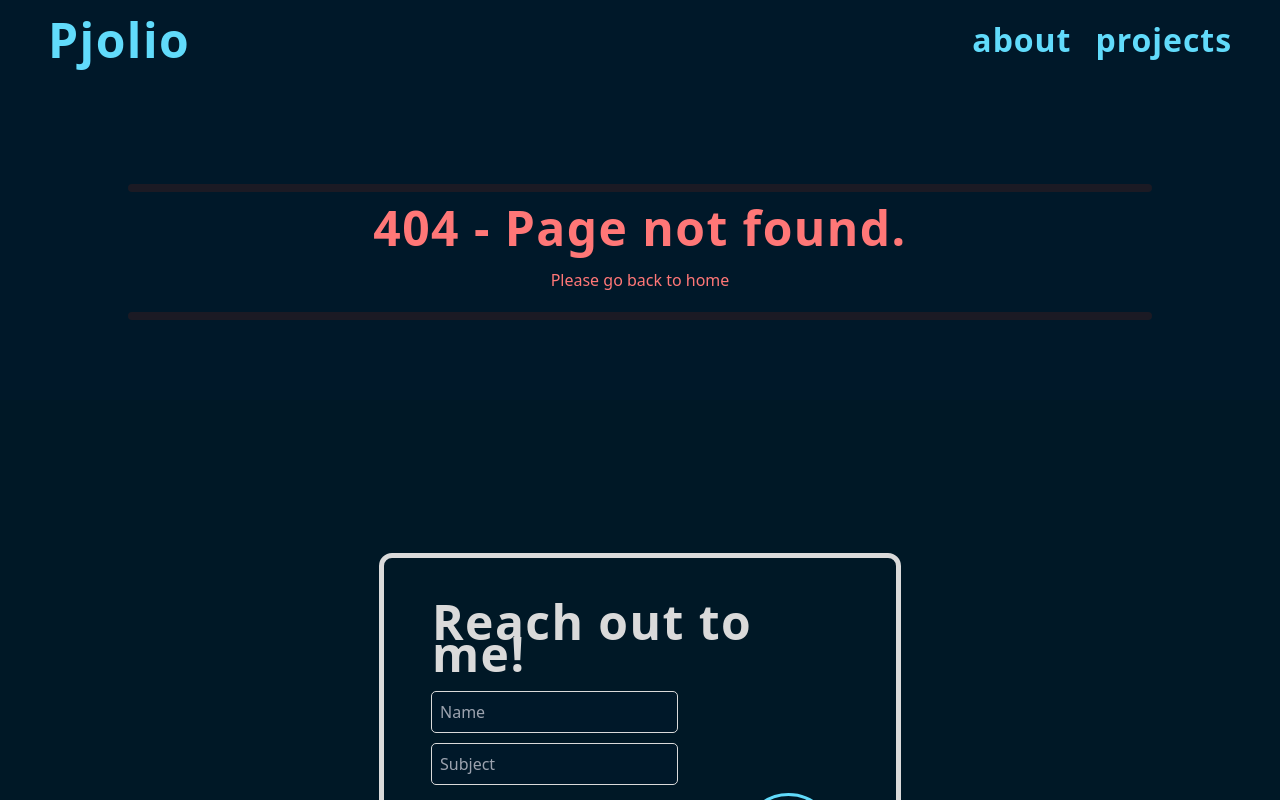
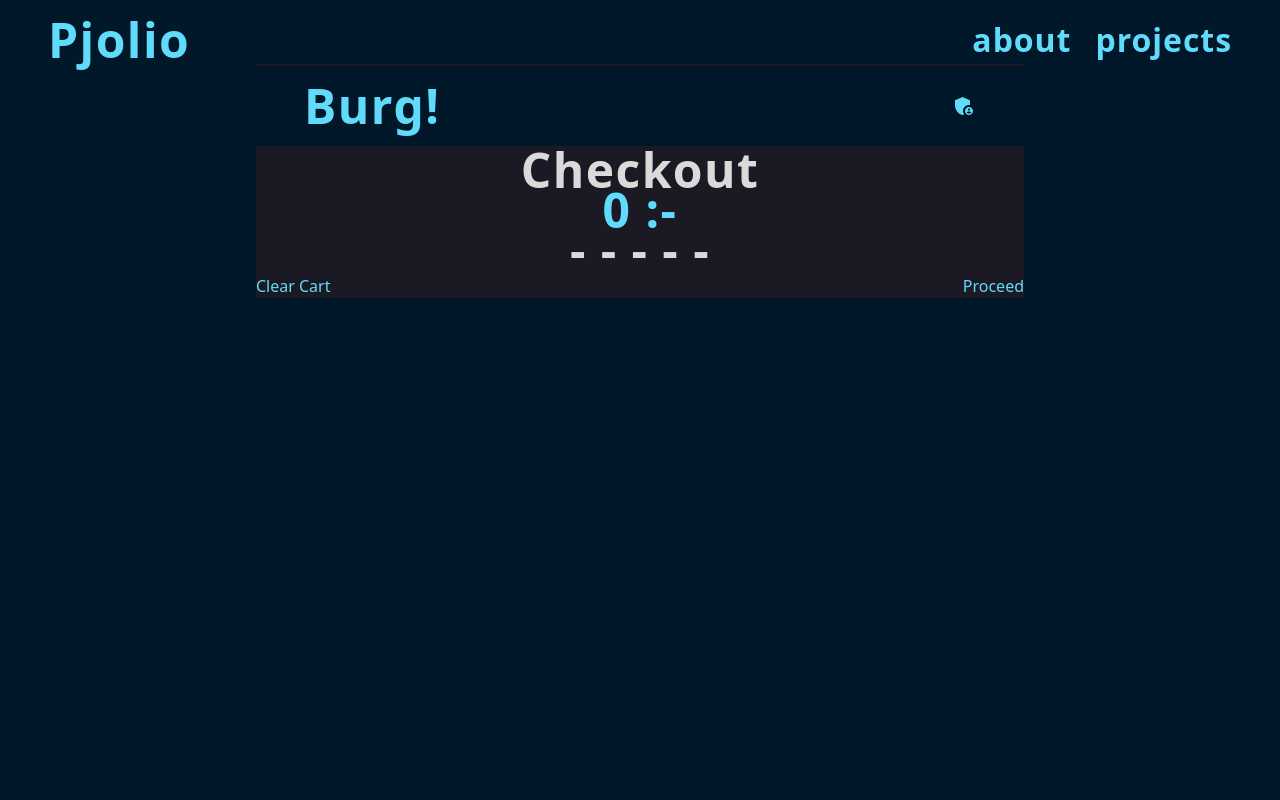
Before and after one commit to Phillipe-Jarnefors/ReactApp-portfolio, a React (Vite) app: page /webshop/checkout in a window 1280 px wide. Before the commit this address had no page. Shown: the top 800 px of the page. Built offline with nearby package versions, Linux system fonts and the light colour scheme; some icons are missing.

Commit message:
Cart finished

```diff
--- a/src/main.tsx
+++ b/src/main.tsx
@@ -19,6 +19,8 @@ import ProductsWS, {
 import ProductDetailWS, {
   loader as productDetailLoader,
 } from "./projects/webshop/pages/ProductDetailWS"
+import { CartProvider } from "./utils/CartContext"
+import CheckoutWS from "./projects/webshop/pages/CheckoutWS"
 
 const router = createBrowserRouter(
   createRoutesFromElements(
@@ -37,6 +39,7 @@ const router = createBrowserRouter(
           element={<ProductDetailWS />}
           loader={productDetailLoader}
         />
+        <Route path="checkout" element={<CheckoutWS />} />
       </Route>
 
       <Route
@@ -56,6 +59,8 @@ function App() {
 
 ReactDOM.createRoot(document.getElementById("root") as HTMLDivElement).render(
   <React.StrictMode>
-    <App />
+    <CartProvider>
+      <App />
+    </CartProvider>
   </React.StrictMode>
 )
--- a/src/projects/webshop/components/HeaderWS.tsx
+++ b/src/projects/webshop/components/HeaderWS.tsx
@@ -2,18 +2,113 @@ import { Link } from "react-router-dom"
 import ShoppingCartIcon from "@mui/icons-material/ShoppingCart"
 import AdminPanelSettingsIcon from "@mui/icons-material/AdminPanelSettings"
 import { Badge } from "@mui/material"
+import { useContext, useEffect, useState } from "react"
+import { CartContext } from "../../../utils/CartContext"
+import { Icon } from "@iconify/react/dist/iconify.js"
 
 export default function HeaderWS() {
+  const { cart, emptyCart, addToCart, removeFromCart, totalPriceCart } =
+    useContext(CartContext)
+  const [displayCart, setDisplayedCart] = useState(true)
+  const totalPrice = totalPriceCart()
+
+  const cartLength = cart.reduce(
+    (total, product) => total + product.quantity,
+    0
+  )
+
+  useEffect(() => {
+    setDisplayedCart(false)
+  }, [cartLength <= 0])
+
+  const cartProductsElement = cart.map((product) => (
+    <ul className="flex flex-col gap-2 items-center mb-4">
+      <li className="text-xl">{product.name}</li>
+      <div className="flex gap-4 items-center justify-center text-xl">
+        <button onClick={() => removeFromCart(product._id)}>
+          <p className="">-</p>
+        </button>
+        <img className="h-12 w-12 rounded-full" src={product.image} alt="" />
+        <button onClick={() => addToCart(product)}>
+          <p className="">+</p>
+        </button>
+      </div>
+      <li className="text-standard">
+        <div className="flex gap-2">
+          <p>{product.quantity}x</p>
+          <p>{product.price} :-</p>
+        </div>
+        {/* <p className=" text-secondary border-secondary">Remove</p> */}
+      </li>
+    </ul>
+  ))
+
   return (
-    <div className="border-t-2 border-abstract text-xl flex gap-2 items-center fixed w-full px-6 py-6 mt-8 xl:px-12 z-10 top-12 left-0 bg-background">
-      <h1 className="text-primary hover:cursor-pointer mr-auto">
-        <Link to=".">Burg!</Link>
-      </h1>
+    <div className="">
+      <div className="border-t-2 border-abstract text-xl flex gap-2 items-center w-full  py-6 mt-8 xl:px-12 z-10 top-12 left-0 bg-background">
+        <h1 className="text-primary hover:cursor-pointer mr-auto">
+          <Link to=".">Burg!</Link>
+        </h1>
+        <AdminPanelSettingsIcon className="text-primary" />
+        {cartLength ? (
+          <Badge badgeContent={cartLength} color="primary">
+            <button onClick={() => setDisplayedCart(!displayCart)}>
+              <ShoppingCartIcon className="text-primary" />
+            </button>
+          </Badge>
+        ) : (
+          ""
+        )}
+      </div>
 
-      <AdminPanelSettingsIcon className="text-primary" />
-      <Badge badgeContent={4} color="primary">
-        <ShoppingCartIcon className="text-primary" />
-      </Badge>
+      <header
+        className={` flex justify-between fixed  px-6 py-6 xl:px-12 z-20 transition duration-1000`}
+      >
+        <nav className="flex sm:gap-6 items-center">
+          <section
+            className={`fixed right-0 top-0 flex flex-col  text-primary backdrop-blur-xl backdrop-brightness-50  h-[100%] transform transition-transform duration-100 ${
+              displayCart ? "translate-x-0 w-[70%]" : "translate-x-64"
+            }`}
+          >
+            <div className="flex items-center justify-between">
+              <button
+                onClick={() => setDisplayedCart(!displayCart)}
+                className="mx-5 my-5 "
+              >
+                <Icon
+                  className="h-8 w-8 transition hover:translate-x-[-5px]"
+                  icon="maki:cross"
+                />
+              </button>
+              <p className="">Total: {totalPrice} :-</p>
+              <Link to="./checkout">
+                <button
+                  onClick={() => setDisplayedCart(!displayCart)}
+                  className="mx-5 my-5 "
+                >
+                  <Icon
+                    className="h-8 w-8 transition hover:translate-x-[-5px]"
+                    icon="material-symbols:shopping-cart-checkout-rounded"
+                  />
+                </button>
+              </Link>
+            </div>
+            {cartProductsElement}
+            <div className="flex justify-center fixed bottom-4 w-full">
+              <button
+                onClick={() => {
+                  emptyCart()
+                  setDisplayedCart(false)
+                }}
+              >
+                <p className="border-2 border-secondary text-secondary rounded px-4">
+                  Empty Cart
+                </p>
+              </button>
+            </div>
+          </section>
+        </nav>
+      </header>
     </div>
   )
 }
--- a/src/projects/webshop/components/LayoutWS.tsx
+++ b/src/projects/webshop/components/LayoutWS.tsx
@@ -6,7 +6,7 @@ export default function LayoutWS() {
     <div className="bg-background min-h-screen flex flex-col justify-between">
       <div className="pt-2 md:px-10 lg:px-32 2xl:px-96">
         <HeaderWS />
-        <main className="pt-36">
+        <main className="">
           <Outlet />
         </main>
       </div>
--- /dev/null
+++ b/src/projects/webshop/pages/CheckoutWS.tsx
@@ -0,0 +1,21 @@
+import { useContext } from "react"
+import { CartContext } from "../../../utils/CartContext"
+
+export default function CheckoutWS() {
+  const { totalPriceCart } = useContext(CartContext)
+  const totalPrice = totalPriceCart()
+  return (
+    <section className="bg-abstract">
+      <div className="py-2  text-xl text-font flex flex-col gap-2 items-center justify-center">
+        <h2 className="">Checkout</h2>
+        <p className="text-primary">{totalPrice} :-</p>
+        <p className="text-xl">- - - - -</p>
+      </div>
+      <form></form>
+      <div className="flex items-center justify-between">
+        <p className="text-primary">Clear Cart</p>
+        <p className="text-primary">Proceed</p>
+      </div>
+    </section>
+  )
+}
--- a/src/projects/webshop/pages/ProductDetailWS.tsx
+++ b/src/projects/webshop/pages/ProductDetailWS.tsx
@@ -2,22 +2,27 @@ import { getSingleProduct } from "../../apiWS"
 import { Link, useLoaderData } from "react-router-dom"
 import AddCircleIcon from "@mui/icons-material/AddCircle"
 import { Product } from "../../../utils/Interfaces"
+import { useContext } from "react"
+import { CartContext } from "../../../utils/CartContext"
 export function loader({ params }) {
   return getSingleProduct(params.id)
 }
 
 export default function ProductDetailWS() {
   const product = useLoaderData() as Product
-
+  const { addToCart } = useContext(CartContext)
   return (
-    <div className="">
-      <Link className="text-primary" to="../products">
+    <div className="mt-10 ">
+      <Link
+        className="text-primary border-b-2  border-primary"
+        to="../products"
+      >
         Go back
       </Link>
 
       <div
         key={product._id}
-        className="text-font flex flex-col gap-1 rounded relative"
+        className="text-font flex flex-col gap-1 mt-2 rounded relative"
       >
         <h4 className="text-xl ">{product.name}</h4>
 
@@ -32,10 +37,12 @@ export default function ProductDetailWS() {
           <p className="text-xl  text-background px-2 rounded">
             {product.price} :-
           </p>
-          <AddCircleIcon
-            className=" rounded-full"
-            sx={{ height: "2rem", width: "2rem", color: "#fefefe" }}
-          />
+          <button onClick={() => addToCart(product)}>
+            <AddCircleIcon
+              className=" rounded-full"
+              sx={{ height: "2rem", width: "2rem", color: "#fefefe" }}
+            />
+          </button>
         </div>
         <p className="mt-4 text-center text-font">{product.shortDesc}</p>
         <p className="mt-4 text-center text-font">{product.description}</p>
--- a/src/projects/webshop/pages/ProductsWS.tsx
+++ b/src/projects/webshop/pages/ProductsWS.tsx
@@ -7,14 +7,21 @@ import IcecreamIcon from "@mui/icons-material/Icecream"
 import AddCircleIcon from "@mui/icons-material/AddCircle"
 import LunchDiningIcon from "@mui/icons-material/LunchDining"
 import { BottomNavigation, BottomNavigationAction } from "@mui/material"
-import { useState } from "react"
+import { useContext, useLayoutEffect, useState } from "react"
 import waves from "../../../images/waves.png"
+import { CartContext } from "../../../utils/CartContext"
 
 export function loader() {
   return getProducts()
 }
 
 export default function ProductsWS() {
+  useLayoutEffect(() => {
+    window.scroll(0, 0)
+  })
+  // localStorage.clear()
+  const { addToCart } = useContext(CartContext)
+
   const [value, setValue] = useState("all")
   const [searchParams, setSearchParams] = useSearchParams()
   const categoryFilter = searchParams.get("category")
@@ -26,19 +33,6 @@ export default function ProductsWS() {
   const fallbackImage = (event: React.SyntheticEvent) => {
     if (event.target) {
       ;(event.target as HTMLIFrameElement).src = waves
-    }
-  }
-
-  const addProductToCart = (product: Product) => {
-    const cart = localStorage.getItem("cart")
-    if (!cart) {
-      const cartProduct = {
-        id: product._id,
-        name: product.name,
-        quantity: 1,
-        price: product.price,
-      }
-      localStorage.setItem("cart", JSON.stringify(cartProduct))
     }
   }
 
@@ -58,7 +52,7 @@ export default function ProductsWS() {
       <Link to={product._id} className="relative mb-10">
         <Link to=".">
           <button
-            onClick={() => addProductToCart(product)}
+            onClick={() => addToCart(product)}
             className="absolute right-4 top-4  bg-abstract rounded-full p-1"
           >
             <AddCircleIcon
--- a/src/utils/CartContext.tsx
+++ b/src/utils/CartContext.tsx
@@ -1,12 +1,90 @@
-import { ReactNode, createContext } from "react"
+import { ReactNode, createContext, useEffect, useState } from "react"
+import { Product } from "./Interfaces"
 
-export const CartContext = createContext({
+interface Props {
+  children: ReactNode
+}
+
+interface CartProduct extends Product {
+  quantity: number
+}
+
+interface CartContextValues {
+  cart: CartProduct[]
+  addToCart: (product: Product) => void
+  removeFromCart: (productId: string) => void
+  emptyCart: () => void
+  totalPriceCart: () => void
+}
+
+export const CartContext = createContext<CartContextValues>({
   cart: [],
+  addToCart: () => {},
+  removeFromCart: () => {},
+  emptyCart: () => {},
+  totalPriceCart: () => {},
 })
 
-export const CartProvider = ({ children }: ReactNode) => {
-  co
+export const CartProvider = ({ children }: Props) => {
+  const [cart, setCart] = useState<Product[]>([])
+
+  useEffect(() => {
+    const savedCart = JSON.parse(localStorage.getItem("cart") || "[]")
+    setCart(savedCart)
+  }, [])
+
+  const addToCart = (product: Product) => {
+    const findProduct = cart.find(
+      (cartProduct) => cartProduct._id === product._id
+    )
+    if (findProduct) {
+      const updatedCart = cart.map((cartProduct) => {
+        if (cartProduct._id === product._id) {
+          return { ...cartProduct, quantity: cartProduct.quantity + 1 }
+        } else {
+          return cartProduct
+        }
+      })
+      setCart(updatedCart)
+      localStorage.setItem("cart", JSON.stringify(updatedCart))
+    } else {
+      const updatedCart = [{ ...product, quantity: 1 }, ...cart]
+      setCart(updatedCart)
+      localStorage.setItem("cart", JSON.stringify(updatedCart))
+    }
+  }
+
+  const removeFromCart = (productId: string) => {
+    const index = cart.findIndex((product) => product._id === productId)
+
+    if (index !== -1) {
+      const updatedCart = [...cart]
+      updatedCart[index].quantity -= 1
+
+      if (updatedCart[index].quantity === 0) {
+        updatedCart.splice(index, 1)
+      }
+      setCart(updatedCart)
+      localStorage.setItem("cart", JSON.stringify(updatedCart))
+    }
+  }
+
+  const emptyCart = () => {
+    setCart([])
+  }
+
+  const totalPriceCart = () => {
+    return cart.reduce(
+      (total, product) => total + product.price * product.quantity,
+      0
+    )
+  }
+
   return (
-    <CartContext.Provider value={{ cart }}>{children}</CartContext.Provider>
+    <CartContext.Provider
+      value={{ cart, addToCart, removeFromCart, emptyCart, totalPriceCart }}
+    >
+      {children}
+    </CartContext.Provider>
   )
 }
```
Also changed, not shown: src/components/Header.tsx (+0 -11 lines).
